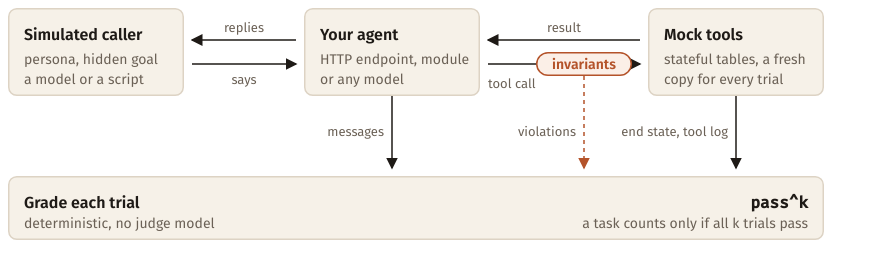
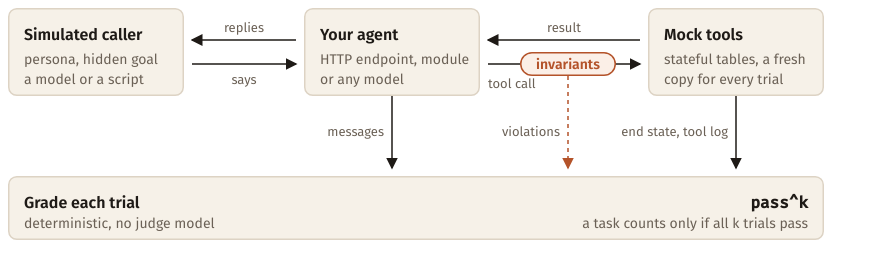
Before and after one commit to sandtable-ai/sandtable, a website: page assets/trial.html in a window 1280 px wide. Shown: the whole page, without its empty margins (0-879 px from the left). Drawn offline with Linux system fonts and the light colour scheme.

Commit message:
docs: readme pictures for the report and the trial diagram, roomier diagram, gif with fitted lines

```diff
--- a/assets/trial.html
+++ b/assets/trial.html
@@ -72,14 +72,14 @@ svg{display:block;font-family:"Fira Sans",sans-serif;-webkit-font-smoothing:anti
   <text class="label" x="564" y="32" text-anchor="middle">result</text>
   <line class="wire" x1="488" y1="64" x2="640" y2="64" marker-end="url(#a)"/>
   <text class="label" x="488" y="88">tool call</text>
-  <rect class="check" x="536.75" y="52.75" width="94.5" height="22.5" rx="11.25"/>
-  <text class="check-text" x="584" y="69" text-anchor="middle">invariants</text>
+  <rect class="check" x="520.75" y="52.75" width="94.5" height="22.5" rx="11.25"/>
+  <text class="check-text" x="568" y="69" text-anchor="middle">invariants</text>
 
   <!-- Row 2: what the grade reads -->
   <line class="wire" x1="392" y1="96" x2="392" y2="168" marker-end="url(#a)"/>
   <text class="label" x="384" y="136" text-anchor="end">messages</text>
-  <line class="tap" x1="584" y1="76" x2="584" y2="168" marker-end="url(#t)"/>
-  <text class="label" x="576" y="136" text-anchor="end">violations</text>
+  <line class="tap" x1="568" y1="76" x2="568" y2="168" marker-end="url(#t)"/>
+  <text class="label" x="560" y="136" text-anchor="end">violations</text>
   <line class="wire" x1="736" y1="96" x2="736" y2="168" marker-end="url(#a)"/>
   <text class="label" x="728" y="136" text-anchor="end">end state, tool log</text>
 
```
Also changed, not shown: README.md, assets/trial-dark.png, assets/trial.png, 2 other files.
